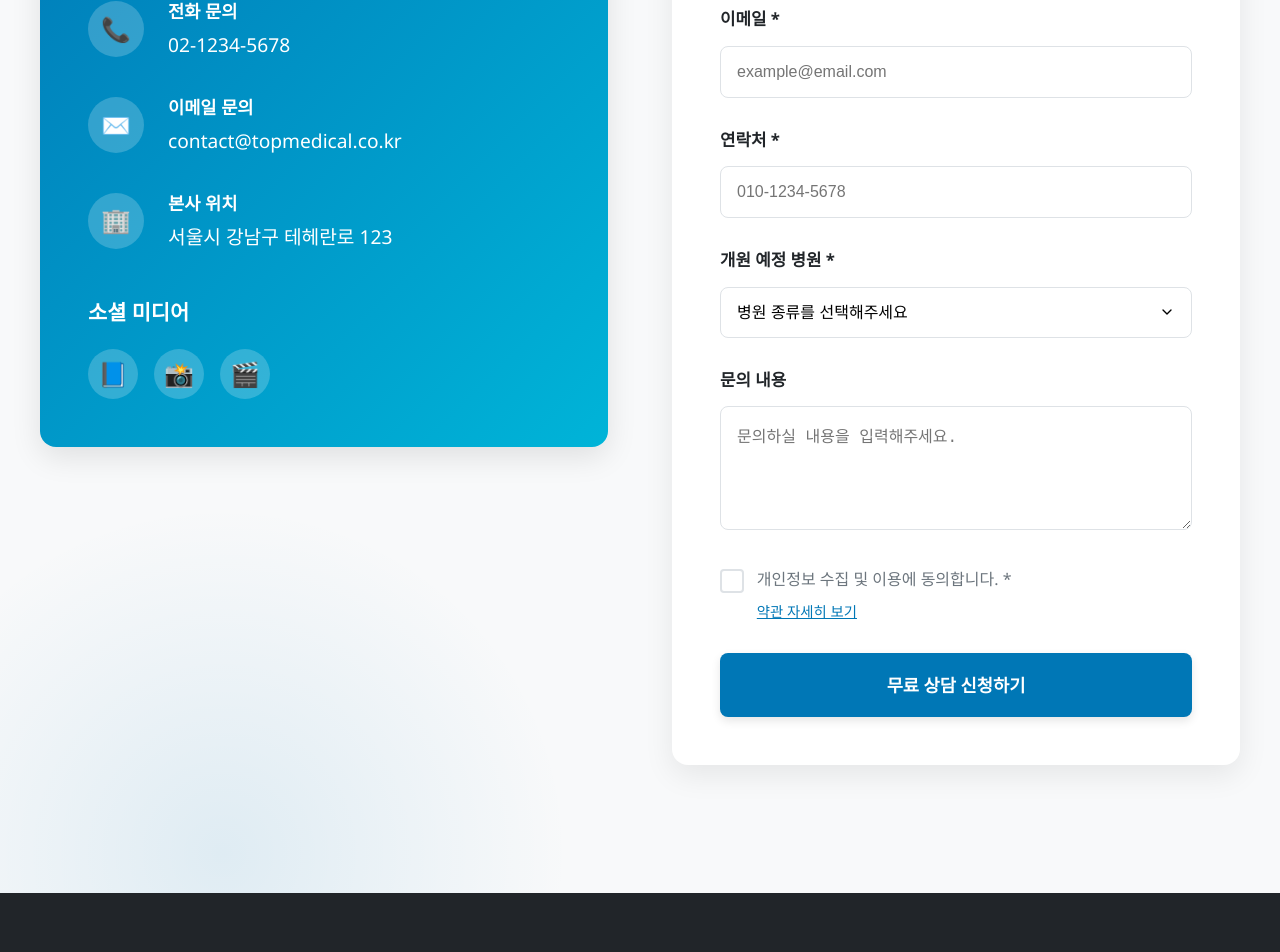
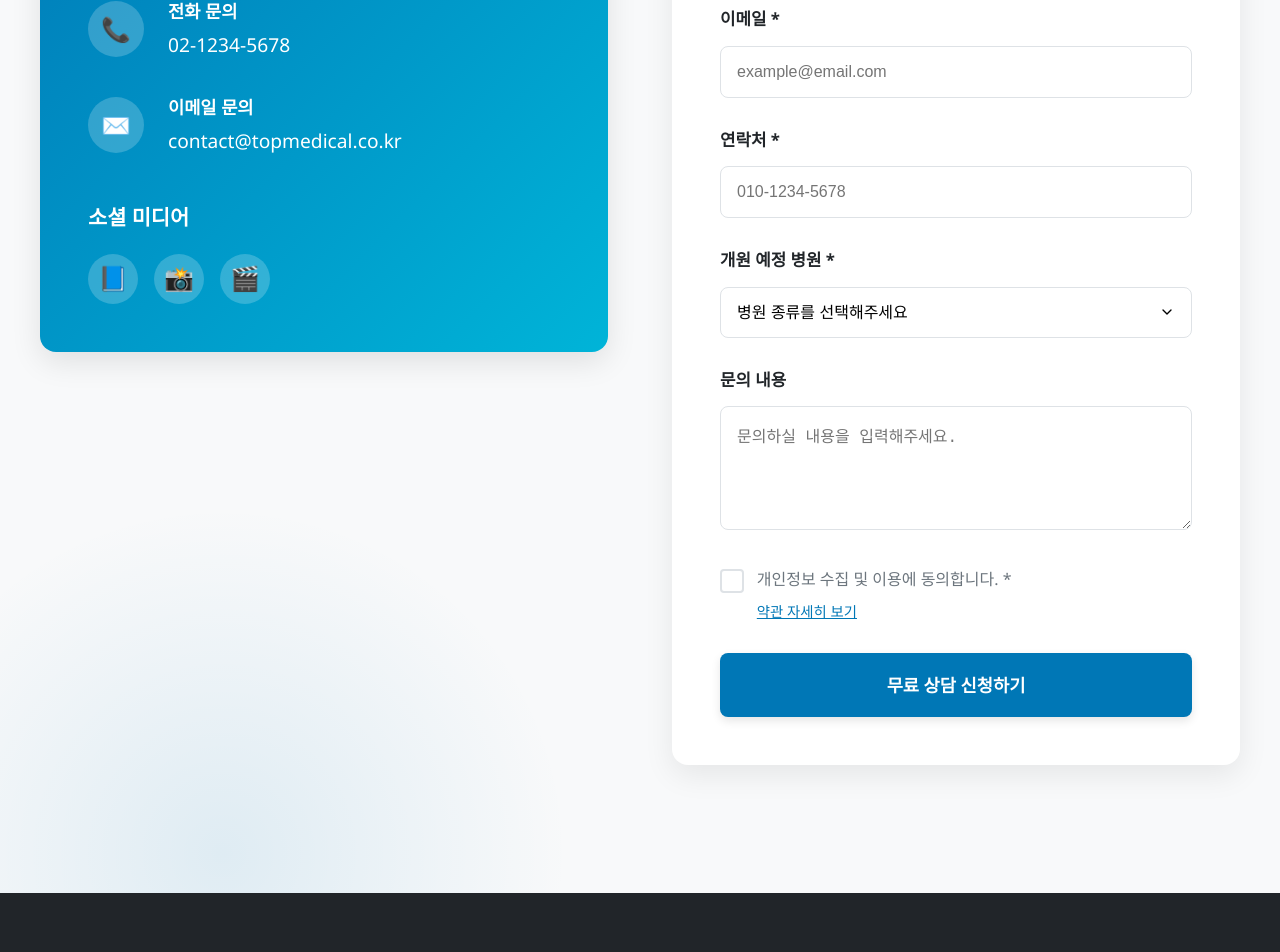
Before and after one commit to nicejini/topmedical02, a React (Create React App) app: page / in a window 1280 px wide. Shown: the part 7380-8332 px from the top of the page. Built offline with nearby package versions, Linux system fonts and the light colour scheme.

Commit message:
연락처 정보에서 본사 위치 제거

```diff
--- a/src/components/Contact.tsx
+++ b/src/components/Contact.tsx
@@ -247,27 +247,6 @@ const Contact: React.FC<ContactProps> = ({ isModal = false }) => {
                     <div>
                       <div style={{ fontWeight: 600, fontSize: '1.1rem', marginBottom: '0.3rem' }}>이메일 문의</div>
                       <div style={{ fontSize: '1.2rem' }}>contact@topmedical.co.kr</div>
-                    </div>
-                  </div>
-
-                  <div style={{ display: 'flex', alignItems: 'center' }}>
-                    <div style={{
-                      width: '56px',
-                      height: '56px',
-                      borderRadius: '50%',
-                      backgroundColor: 'rgba(255, 255, 255, 0.2)',
-                      display: 'flex',
-                      alignItems: 'center',
-                      justifyContent: 'center',
-                      color: 'white',
-                      marginRight: '1.5rem',
-                      fontSize: '1.5rem'
-                    }}>
-                      🏢
-                    </div>
-                    <div>
-                      <div style={{ fontWeight: 600, fontSize: '1.1rem', marginBottom: '0.3rem' }}>본사 위치</div>
-                      <div style={{ fontSize: '1.2rem' }}>서울시 강남구 테헤란로 123</div>
                     </div>
                   </div>
                 </div>
```
